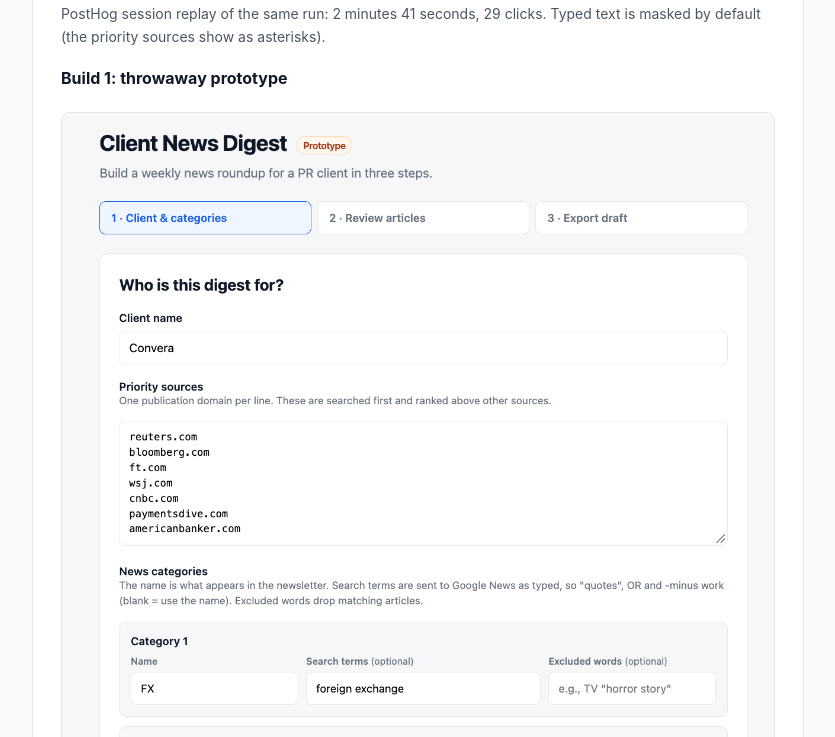
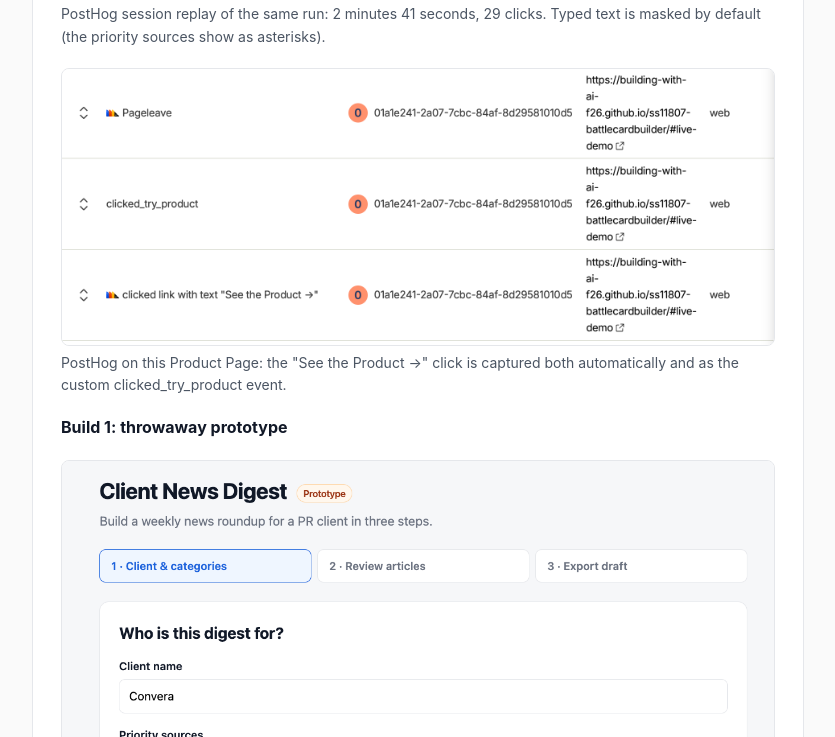
Before and after one commit to building-with-ai-f26/ss11807-battlecardbuilder, a plain HTML site: page docs/index.html in a window 1280 px wide. Shown: the part 2483-3220 px from the top of the page, without its empty margins (222-1057 px from the left). Drawn offline with Linux system fonts and the light colour scheme.

Commit message:
Add Product Page PostHog evidence
- Screenshot: "See the Product" click captured on github.io (autocapture
  and clicked_try_product), plus page leave
- User-evidence note: PostHog verified on both the Product Page and the
  local app

Co-Authored-By: Claude Opus 5.5 <noreply@anthropic.com>

```diff
--- a/docs/index.html
+++ b/docs/index.html
@@ -196,6 +196,10 @@
         <img src="prototype-2/02-posthog-session-replay.png" alt="PostHog session replay of the local app, 2 minutes 41 seconds with 29 clicks" />
         <figcaption>PostHog session replay of the same run: 2 minutes 41 seconds, 29 clicks. Typed text is masked by default (the priority sources show as asterisks).</figcaption>
       </figure>
+      <figure class="shot">
+        <img src="prototype-2/04-posthog-product-page.png" alt="PostHog events from the published Product Page: clicked link See the Product, clicked_try_product, and page leave" />
+        <figcaption>PostHog on this Product Page: the "See the Product →" click is captured both automatically and as the custom clicked_try_product event.</figcaption>
+      </figure>
 
       <h3>Build 1: throwaway prototype</h3>
       <figure class="shot">
@@ -285,7 +289,7 @@
         <div class="stat-box">
           <div class="stat-label">User Evidence (Analytics from Build 2)</div>
           <div class="stat-value">PostHog live</div>
-          <p class="meta">Verified Nov 15 on the local app: page views, clicks, workflow events and a full session replay (1 builder session, 29 clicks). No outside users yet.</p>
+          <p class="meta">Verified Nov 15 on this Product Page (page views, the "See the Product" click) and the local app (page views, clicks, workflow events, and a full session replay: 1 builder session, 29 clicks). No outside users yet.</p>
         </div>
         <div class="stat-box">
           <div class="stat-label">Sponsor Call (Week 6)</div>
```
Also changed, not shown: docs/prototype-2/04-posthog-product-page.png (added).
